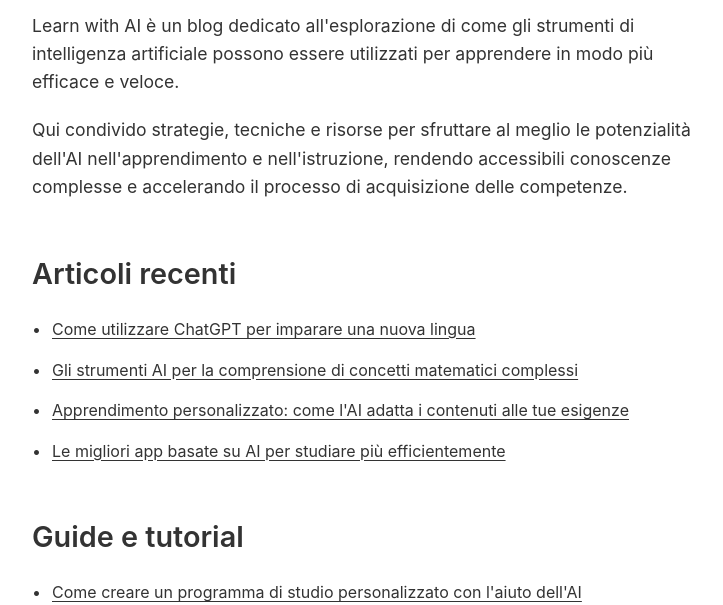
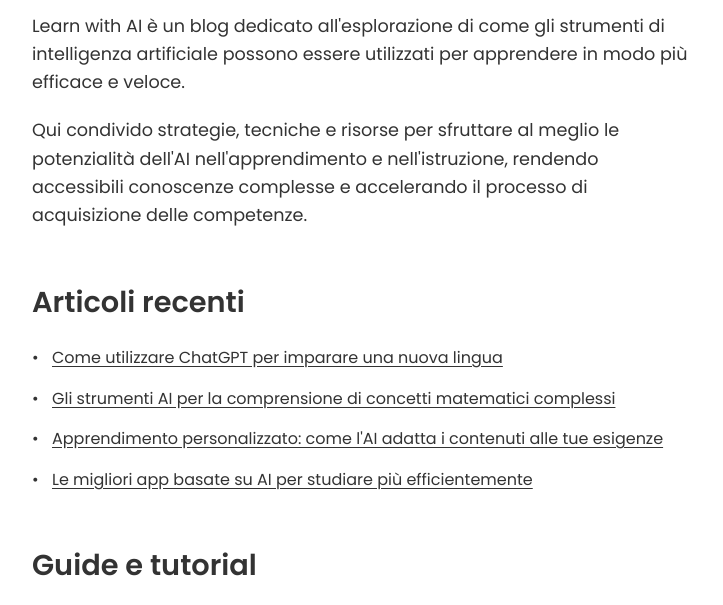
Before and after one commit to FedericoSalvi01/blog, a plain HTML site: page index.html in a window 1280 px wide. Shown: the part 186-791 px from the top of the page, without its empty margins (278-1001 px from the left). Drawn offline with Linux system fonts and the light colour scheme.

Commit message:
update font styles and add Google Fonts integration

```diff
--- a/index.html
+++ b/index.html
@@ -13,7 +13,7 @@
         }
 
         body {
-            font-family: -apple-system, BlinkMacSystemFont, 'Segoe UI', Roboto, Oxygen, Ubuntu, Cantarell, 'Open Sans', 'Helvetica Neue', sans-serif;
+            font-family: 'Poppins', 'Inter', system-ui, -apple-system, BlinkMacSystemFont, 'Segoe UI', Roboto, Oxygen, Ubuntu, Cantarell, 'Open Sans', 'Helvetica Neue', sans-serif;
             line-height: 1.6;
             color: #333;
             background-color: #fff;
@@ -178,6 +178,10 @@
             }
         }
     </style>
+    <!-- Add Google Fonts -->
+    <link rel="preconnect" href="https://fonts.googleapis.com">
+    <link rel="preconnect" href="https://fonts.gstatic.com" crossorigin>
+    <link href="https://fonts.googleapis.com/css2?family=Poppins:wght@300;400;500;600;700&family=Inter:wght@300;400;500;600;700&display=swap" rel="stylesheet">
 </head>
 <body>
     <div class="theme-toggle">
```
